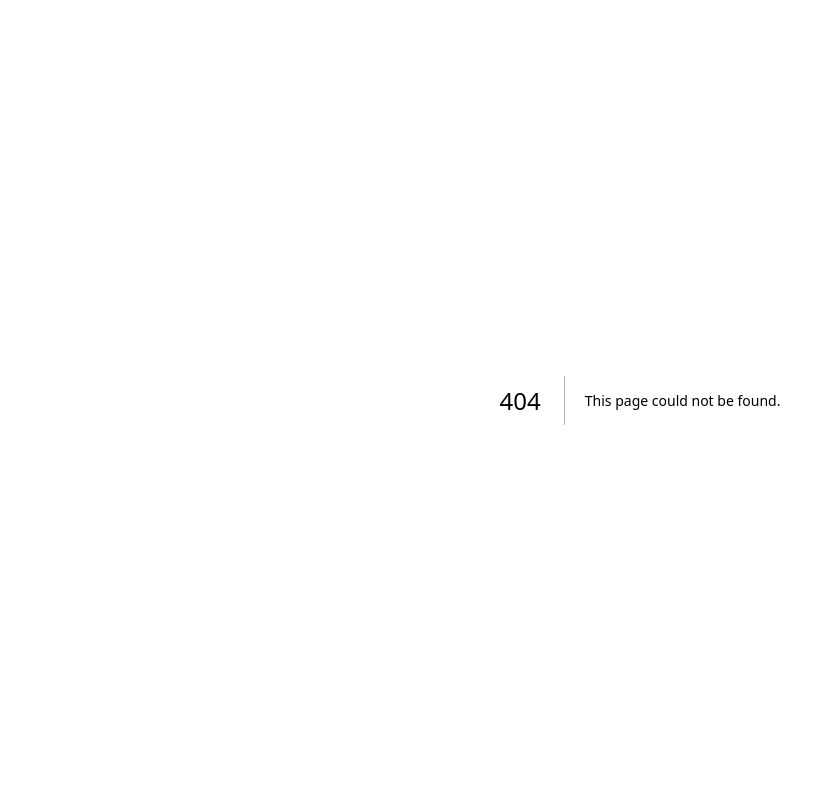
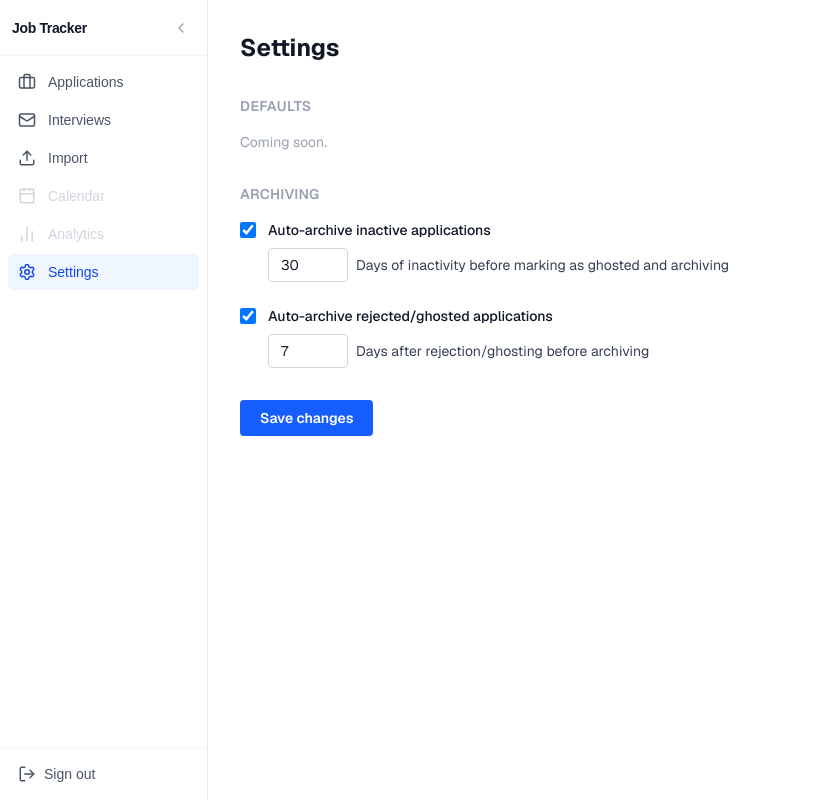
Before and after one commit to Vasco-C-Loureiro/job-tracker, a Next.js app in the folder apps/web/: page /settings in a window 1280 px wide. Before the commit this address had no page. Shown: the whole page, without its empty margins (0-835 px from the left). Built offline with nearby package versions, Linux system fonts and the light colour scheme; no server answers.

Commit message:
feat: archiving settings section on settings page

```diff
--- /dev/null
+++ b/apps/web/src/app/(dashboard)/settings/page.tsx
@@ -0,0 +1,193 @@
+"use client";
+
+import { useState, useEffect } from "react";
+import { createSupabaseBrowserClient } from "@/lib/supabase";
+
+type PrefsState = {
+  autoArchiveInactiveEnabled: boolean;
+  autoArchiveInactiveDays: number;
+  autoArchiveRejectedEnabled: boolean;
+  autoArchiveRejectedDays: number;
+};
+
+const DEFAULTS: PrefsState = {
+  autoArchiveInactiveEnabled: true,
+  autoArchiveInactiveDays: 30,
+  autoArchiveRejectedEnabled: true,
+  autoArchiveRejectedDays: 7,
+};
+
+export default function SettingsPage() {
+  const [prefs, setPrefs] = useState<PrefsState>(DEFAULTS);
+  const [loading, setLoading] = useState(true);
+  const [saving, setSaving] = useState(false);
+  const [message, setMessage] = useState<{ type: "success" | "error"; text: string } | null>(null);
+
+  useEffect(() => {
+    async function load() {
+      const supabase = createSupabaseBrowserClient();
+      const { data: { session } } = await supabase.auth.getSession();
+      if (!session?.access_token) { setLoading(false); return; }
+
+      const res = await fetch("/api/preferences", {
+        headers: { Authorization: `Bearer ${session.access_token}` },
+      });
+      if (res.ok) {
+        const data = (await res.json()) as Partial<PrefsState>;
+        setPrefs({
+          autoArchiveInactiveEnabled: data.autoArchiveInactiveEnabled ?? DEFAULTS.autoArchiveInactiveEnabled,
+          autoArchiveInactiveDays: data.autoArchiveInactiveDays ?? DEFAULTS.autoArchiveInactiveDays,
+          autoArchiveRejectedEnabled: data.autoArchiveRejectedEnabled ?? DEFAULTS.autoArchiveRejectedEnabled,
+          autoArchiveRejectedDays: data.autoArchiveRejectedDays ?? DEFAULTS.autoArchiveRejectedDays,
+        });
+      }
+      setLoading(false);
+    }
+    void load();
+  }, []);
+
+  async function handleSave() {
+    setSaving(true);
+    setMessage(null);
+    const supabase = createSupabaseBrowserClient();
+    const { data: { session } } = await supabase.auth.getSession();
+    if (!session?.access_token) {
+      setMessage({ type: "error", text: "Not authenticated. Please sign in again." });
+      setSaving(false);
+      return;
+    }
+    const res = await fetch("/api/preferences", {
+      method: "PUT",
+      headers: {
+        "Content-Type": "application/json",
+        Authorization: `Bearer ${session.access_token}`,
+      },
+      body: JSON.stringify(prefs),
+    });
+    if (res.ok) {
+      setMessage({ type: "success", text: "Saved." });
+    } else {
+      const body = await res.json().catch(() => ({})) as { error?: string };
+      setMessage({ type: "error", text: body.error ?? `Save failed (${res.status})` });
+    }
+    setSaving(false);
+  }
+
+  function set<K extends keyof PrefsState>(key: K, value: PrefsState[K]) {
+    setPrefs((prev) => ({ ...prev, [key]: value }));
+    setMessage(null);
+  }
+
+  const numInputCls =
+    "w-20 border border-gray-300 rounded px-3 py-1.5 text-sm text-gray-900 bg-white " +
+    "focus:outline-none focus:ring-2 focus:ring-blue-500 disabled:opacity-50 disabled:cursor-not-allowed";
+
+  return (
+    <main className="p-8 font-sans max-w-2xl">
+      <h1 className="text-2xl font-bold text-gray-900 mb-8">Settings</h1>
+
+      {loading ? (
+        <p className="text-sm text-gray-500">Loading…</p>
+      ) : (
+        <>
+          {/* ── Defaults ──────────────────────────────────── */}
+          <section className="mb-8">
+            <h2 className="text-sm font-semibold text-gray-400 uppercase tracking-wide mb-4">
+              Defaults
+            </h2>
+            <p className="text-sm text-gray-400">Coming soon.</p>
+          </section>
+
+          {/* ── Archiving ─────────────────────────────────── */}
+          <section className="mb-8">
+            <h2 className="text-sm font-semibold text-gray-400 uppercase tracking-wide mb-4">
+              Archiving
+            </h2>
+
+            {/* Auto-archive inactive */}
+            <div className="mb-6">
+              <label className="flex items-center gap-3 mb-2 cursor-pointer select-none">
+                <input
+                  type="checkbox"
+                  checked={prefs.autoArchiveInactiveEnabled}
+                  onChange={(e) => set("autoArchiveInactiveEnabled", e.target.checked)}
+                  className="w-4 h-4 shrink-0"
+                />
+                <span className="text-sm font-medium text-gray-900">
+                  Auto-archive inactive applications
+                </span>
+              </label>
+              <div className="ml-7">
+                <label className="flex items-center gap-2 text-sm text-gray-700">
+                  <input
+                    type="number"
+                    min={1}
+                    step={1}
+                    value={prefs.autoArchiveInactiveDays}
+                    disabled={!prefs.autoArchiveInactiveEnabled}
+                    onChange={(e) => {
+                      const v = Math.max(1, Math.floor(Number(e.target.value)) || 1);
+                      set("autoArchiveInactiveDays", v);
+                    }}
+                    className={numInputCls}
+                  />
+                  Days of inactivity before marking as ghosted and archiving
+                </label>
+              </div>
+            </div>
+
+            {/* Auto-archive rejected/ghosted */}
+            <div className="mb-6">
+              <label className="flex items-center gap-3 mb-2 cursor-pointer select-none">
+                <input
+                  type="checkbox"
+                  checked={prefs.autoArchiveRejectedEnabled}
+                  onChange={(e) => set("autoArchiveRejectedEnabled", e.target.checked)}
+                  className="w-4 h-4 shrink-0"
+                />
+                <span className="text-sm font-medium text-gray-900">
+                  Auto-archive rejected/ghosted applications
+                </span>
+              </label>
+              <div className="ml-7">
+                <label className="flex items-center gap-2 text-sm text-gray-700">
+                  <input
+                    type="number"
+                    min={1}
+                    step={1}
+                    value={prefs.autoArchiveRejectedDays}
+                    disabled={!prefs.autoArchiveRejectedEnabled}
+                    onChange={(e) => {
+                      const v = Math.max(1, Math.floor(Number(e.target.value)) || 1);
+                      set("autoArchiveRejectedDays", v);
+                    }}
+                    className={numInputCls}
+                  />
+                  Days after rejection/ghosting before archiving
+                </label>
+              </div>
+            </div>
+          </section>
+
+          {/* ── Save ──────────────────────────────────────── */}
+          <div className="flex items-center gap-4">
+            <button
+              onClick={handleSave}
+              disabled={saving}
+              className="px-5 py-2 bg-blue-600 text-white text-sm font-semibold rounded hover:bg-blue-700 disabled:opacity-50 disabled:cursor-not-allowed"
+            >
+              {saving ? "Saving…" : "Save changes"}
+            </button>
+            {message && (
+              <span
+                className={`text-sm ${message.type === "success" ? "text-green-700" : "text-red-600"}`}
+              >
+                {message.text}
+              </span>
+            )}
+          </div>
+        </>
+      )}
+    </main>
+  );
+}
--- a/apps/web/src/components/Sidebar.tsx
+++ b/apps/web/src/components/Sidebar.tsx
@@ -9,6 +9,7 @@ import {
   Calendar,
   BarChart2,
   Upload,
+  Settings,
   ChevronLeft,
   ChevronRight,
 } from "lucide-react";
@@ -27,6 +28,7 @@ const NAV_ITEMS: NavItem[] = [
   { href: "/import",     icon: Upload,    label: "Import"       },
   { href: "/calendar",   icon: Calendar,  label: "Calendar",  disabled: true },
   { href: "/analytics",  icon: BarChart2, label: "Analytics", disabled: true },
+  { href: "/settings",   icon: Settings,  label: "Settings"  },
 ];
 
 const STORAGE_KEY = "job-tracker-sidebar-expanded";
```
